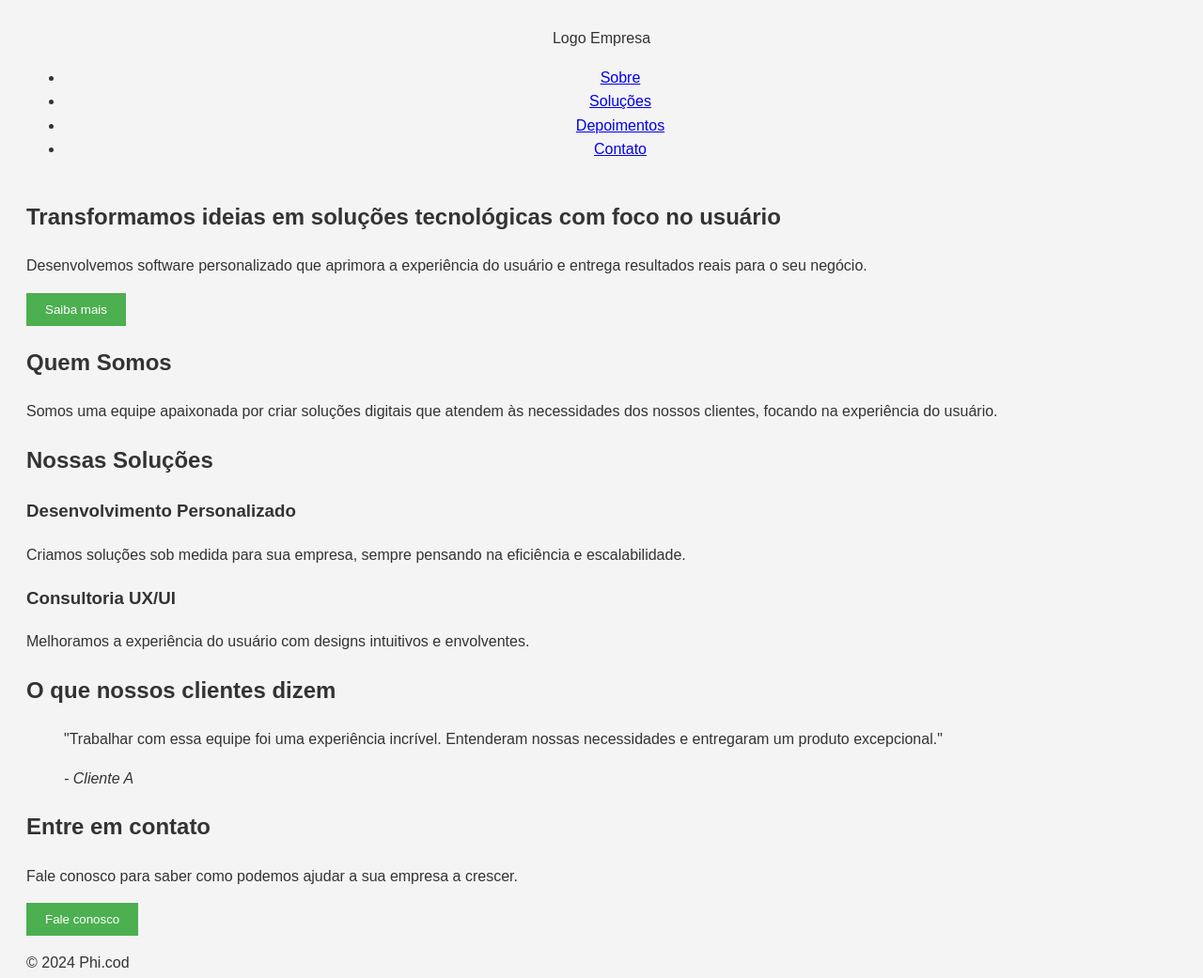
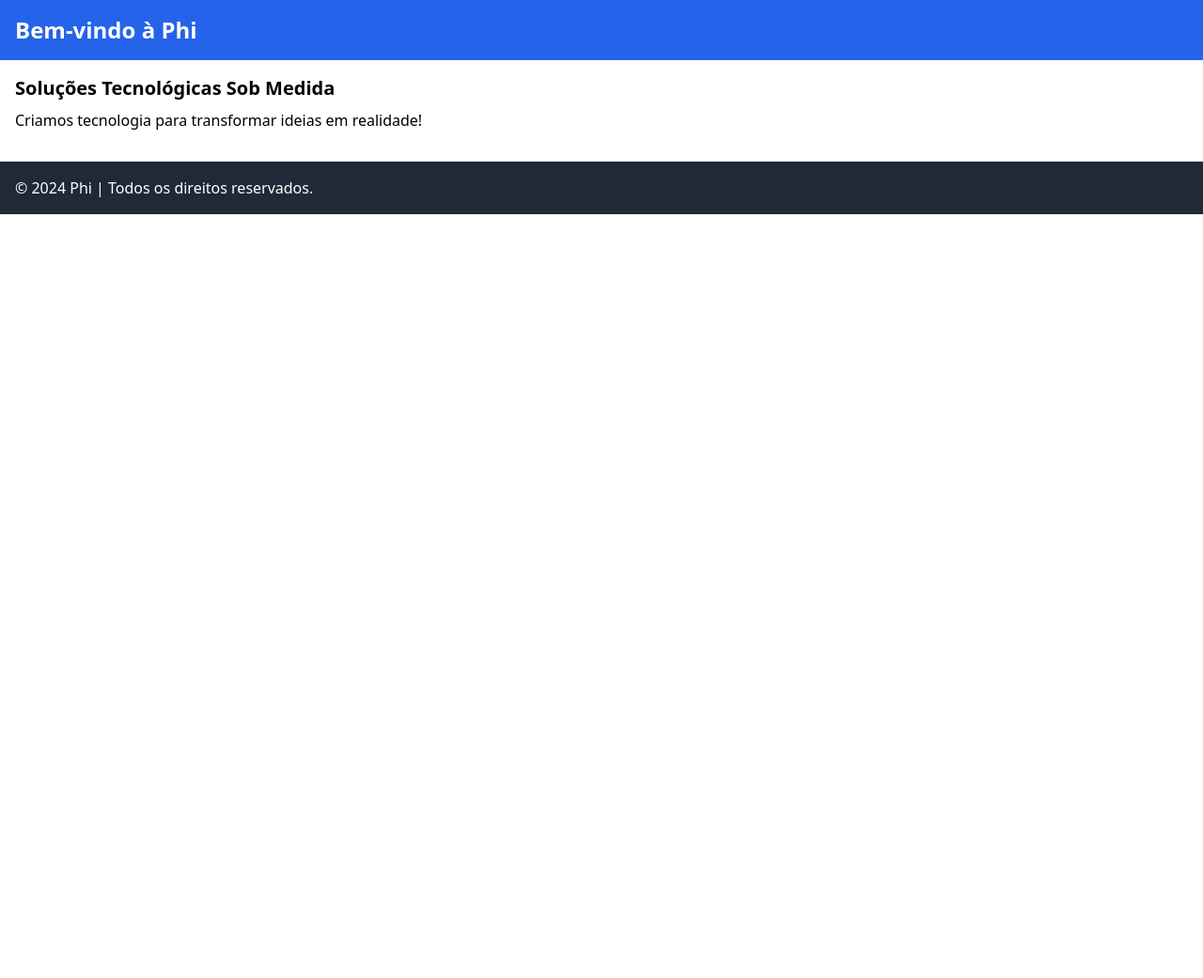
Before and after one commit to itagoresSZ/phicod, a website: page index.html in a window 1280 px wide. Shown: the whole page at 94% size. After the commit the page ends 800 px from the top, so only its background shows below. Drawn offline with Linux system fonts and the light colour scheme.

Commit message:
"Configuração inicial do site com Tailwind CSS"

```diff
--- a/index.html
+++ b/index.html
@@ -1,64 +1,23 @@
 <!DOCTYPE html>
-<html lang="pt-br">
+<html lang="en">
 <head>
     <meta charset="UTF-8">
     <meta name="viewport" content="width=device-width, initial-scale=1.0">
-    <title>Minha Empresa de Software</title>
-    <link rel="stylesheet" href="styles.css">
+    <title>Meu Site</title>
+    <link href="dist/style.css" rel="stylesheet">
 </head>
 <body>
-
-<header>
-    <div class="logo">Logo Empresa</div>
-    <nav>
-        <ul>
-            <li><a href="#sobre">Sobre</a></li>
-            <li><a href="#solucoes">Soluções</a></li>
-            <li><a href="#depoimentos">Depoimentos</a></li>
-            <li><a href="#contato">Contato</a></li>
-        </ul>
-    </nav>
-</header>
-
-<section id="hero">
-    <h1>Transformamos ideias em soluções tecnológicas com foco no usuário</h1>
-    <p>Desenvolvemos software personalizado que aprimora a experiência do usuário e entrega resultados reais para o seu negócio.</p>
-    <button class="cta">Saiba mais</button>
-</section>
-
-<section id="sobre">
-    <h2>Quem Somos</h2>
-    <p>Somos uma equipe apaixonada por criar soluções digitais que atendem às necessidades dos nossos clientes, focando na experiência do usuário.</p>
-</section>
-
-<section id="solucoes">
-    <h2>Nossas Soluções</h2>
-    <div class="solution">
-        <h3>Desenvolvimento Personalizado</h3>
-        <p>Criamos soluções sob medida para sua empresa, sempre pensando na eficiência e escalabilidade.</p>
-    </div>
-    <div class="solution">
-        <h3>Consultoria UX/UI</h3>
-        <p>Melhoramos a experiência do usuário com designs intuitivos e envolventes.</p>
-    </div>
-</section>
-
-<section id="depoimentos">
-    <h2>O que nossos clientes dizem</h2>
-    <blockquote>
-        <p>"Trabalhar com essa equipe foi uma experiência incrível. Entenderam nossas necessidades e entregaram um produto excepcional."</p>
-        <cite>- Cliente A</cite>
-    </blockquote>
-</section>
-
-<section id="contato">
-    <h2>Entre em contato</h2>
-    <p>Fale conosco para saber como podemos ajudar a sua empresa a crescer.</p>
-    <button class="cta">Fale conosco</button>
-</section>
-
-<footer>
-    <p>&copy; 2024 Phi.cod</p>
-</footer>
+    <header class="bg-blue-600 text-white p-4">
+        <h1 class="text-2xl font-bold">Bem-vindo à Phi</h1>
+    </header>
+    <main class="p-4">
+        <section>
+            <h2 class="text-xl font-semibold">Soluções Tecnológicas Sob Medida</h2>
+            <p class="mt-2">Criamos tecnologia para transformar ideias em realidade!</p>
+        </section>
+    </main>
+    <footer class="bg-gray-800 text-white p-4 mt-4">
+        <p>&copy; 2024 Phi | Todos os direitos reservados.</p>
+    </footer>
 </body>
 </html>
--- /dev/null
+++ b/postcss.config.js
@@ -0,0 +1,6 @@
+module.exports = {
+    plugins: {
+      tailwindcss: {},
+      autoprefixer: {},
+    },
+  };
--- /dev/null
+++ b/src/style.css
@@ -0,0 +1,3 @@
+@tailwind base;
+@tailwind components;
+@tailwind utilities;
--- a/styles.css
+++ /dev/null
@@ -1,21 +0,0 @@
-body {
-    font-family: Arial, sans-serif;
-    line-height: 1.6;
-    background-color: #f4f4f4;
-    color: #333;
-    padding: 20px;
-}
-header {
-    text-align: center;
-    margin-bottom: 40px;
-}
-button {
-    background-color: #4CAF50;
-    color: white;
-    border: none;
-    padding: 10px 20px;
-    cursor: pointer;
-}
-button:hover {
-    background-color: #45a049;
-}
--- /dev/null
+++ b/tailwind.config.js
@@ -0,0 +1,8 @@
+/** @type {import('tailwindcss').Config} */
+module.exports = {
+  content: ["./*.html"],
+  theme: {
+    extend: {},
+  },
+  plugins: [],
+}
```
Also changed, not shown: package.json (added, +17 -0 lines), dist/style.css (added), 2 other files.
